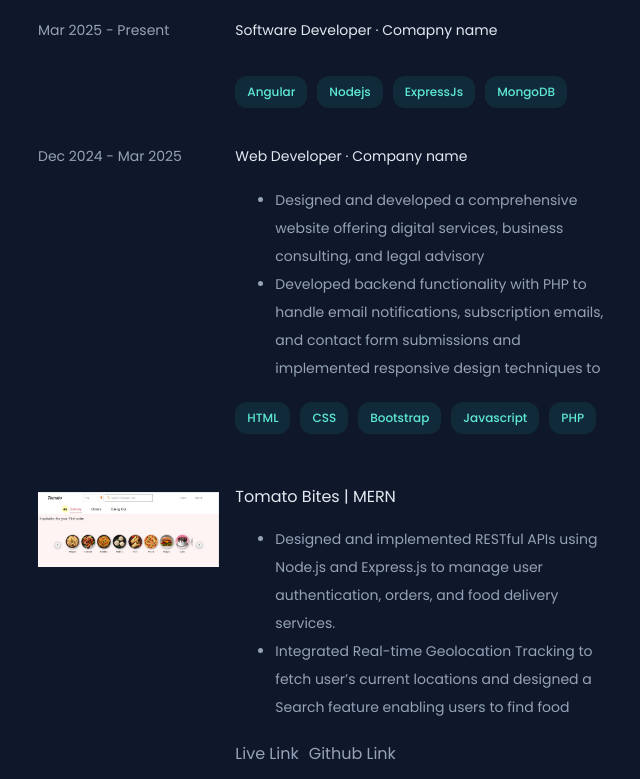
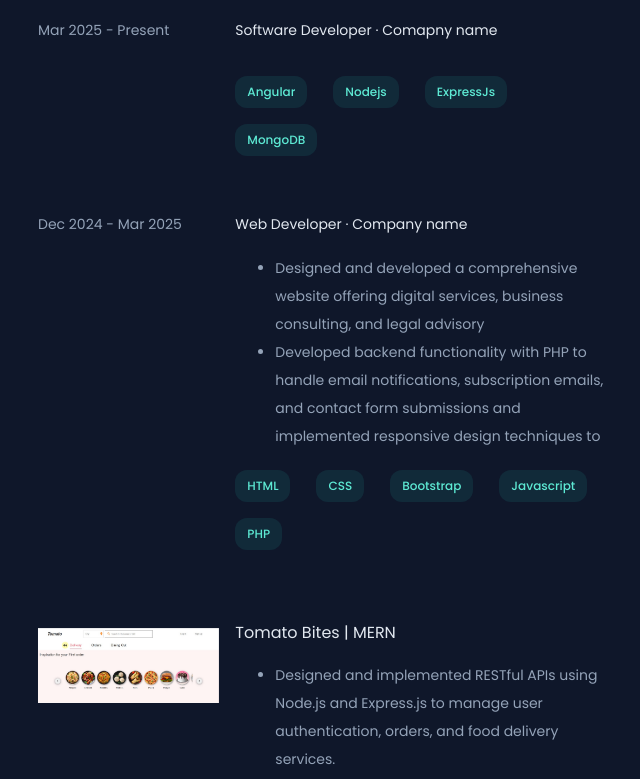
Before and after one commit to vickynot-10/Portfolio-25, a React (Vite) app: page / in a window 1280 px wide. Shown: the part 880-1659 px from the top of the page, without its empty margins (610-1250 px from the left). Built offline with nearby package versions, Linux system fonts and the light colour scheme.

Commit message:
add changesas for mobile

```diff
--- a/src/Components/Home/home.css
+++ b/src/Components/Home/home.css
@@ -190,7 +190,7 @@
 
 .experience-card {
     width: 100%;
-    margin-bottom: 20px;
+    margin-bottom: 40px;
     display: grid;
     grid-template-columns: repeat(9, minmax(0, 1fr));
     gap: 1rem;
@@ -280,6 +280,7 @@
 
 .experience-card>div:nth-child(2) {
     grid-column: span 6/span 6;
+
 }
 
 .exp-title {
@@ -290,6 +291,7 @@
 .skills-section {
     display: flex;
     flex-wrap: wrap;
+    gap: 1rem;
 }
 
 
@@ -341,16 +343,34 @@
 }
 
 
+.link-div > a::before {
+    position: absolute;
+    bottom: -10px;
+    left: 0;
+    width: 100%;
+    content: '';
+    height: 1px;
+
+    transition: 0.4s all ease;
+    background-color: var(--secondary-white);
+}
+
 .link-div > a {
+    position: relative;
+
     color: var(--secondary-white);
     text-decoration: none;
-    margin-right: 10px;
+
+    margin-right: 16px;
     transition: 0.4s all ease;
 }
 .link-div > a:hover {
     color: var(--primary-white);
 }
 
+.link-div > a:hover::before{
+    background-color: var(--primary-white);
+}
 .desc-hide {
     height: 200px;
 }
@@ -379,6 +399,10 @@
     text-transform: capitalize;
     font-size: 15px;
     font-weight: 500;
+}
+
+.skill-card>ul {
+    gap : 1rem;
 }
 
 .skill-card>ul li {
@@ -415,6 +439,8 @@
 
 
 @media screen and (max-width : 1100px) {
+
+
 
 .desc-txt {
 width: 100%;
@@ -459,6 +485,14 @@ width: 100%;
 }
 
 @media screen and (max-width : 640px) {
+
+    .resume-btn {
+        right: 20px;
+    }
+
+    .experience-card>div:nth-child(2) {
+     grid-column: span 8 /span 8;
+    }
     .experience-card {
         grid-template-columns: 1fr;
         height: auto;
```
